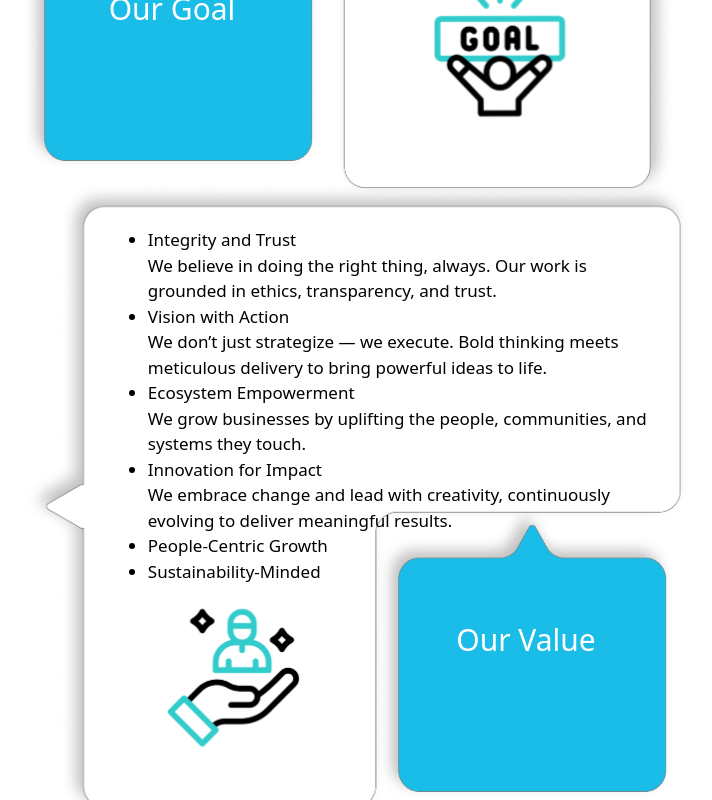
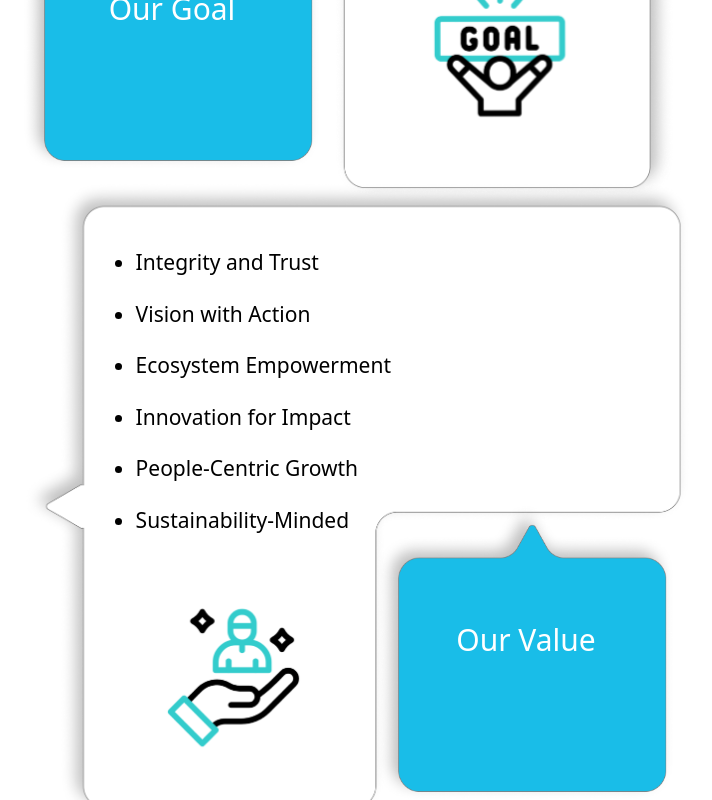
Before and after one commit to rejoyj/Manvian-Web, a React (Vite) app in the folder Manvian/: page / in a window 1280 px wide. Shown: the part 1751-2551 px from the top of the page, without its empty margins (3-715 px from the left). Built offline with nearby package versions, Linux system fonts and the light colour scheme.

Commit message:
Final by us

```diff
--- a/Manvian/src/Component/LeftBottom.css
+++ b/Manvian/src/Component/LeftBottom.css
@@ -42,7 +42,7 @@ right: 100px;
   top: 70px; /* Adjust as needed */
   left: 65px; /* Adjust as needed */
   color: black;
-  font-size: 18px;
+  font-size: 19px;
   max-width: 80%;
   z-index: 2;
 }
--- a/Manvian/src/Component/RightBottom.css
+++ b/Manvian/src/Component/RightBottom.css
@@ -40,15 +40,18 @@
 }
 
 .container-rb p {
+  margin-bottom: 3px;
   position: absolute;
-  top: 45px;
-  right: 40px; /* Adjust as needed */
+  top: 65px;
+  right: 300px; /* Adjust as needed */
   color: black;
-  font-size: 17px;
+  font-size: 21px;
   max-width: 80%;
   z-index: 2;
 }
-
+.container-rb p ul li{
+  margin-bottom: 20px;
+}
 .icon-bounce {
   animation: bounceInBottom 1.5s infinite ease-out forwards;
 }
--- a/Manvian/src/Component/RightBottom.jsx
+++ b/Manvian/src/Component/RightBottom.jsx
@@ -9,12 +9,12 @@ const RightBottom = () => {
         <div className="container-rb">
           <p>
             <ul>
-              <li>Integrity and Trust <br />We believe in doing the right thing, always. Our work is grounded in ethics, transparency, and trust.</li>
+              <li>Integrity and Trust </li>
 
-              <li>Vision with Action <br />We don’t just strategize — we execute. Bold thinking meets meticulous delivery to bring powerful ideas to life.</li>
+              <li>Vision with Action </li>
 
-              <li>Ecosystem Empowerment <br/>We grow businesses by uplifting the people, communities, and systems they touch.</li>
-              <li>Innovation for Impact <br /> We embrace change and lead with creativity, continuously evolving to deliver meaningful results.</li>
+              <li>Ecosystem Empowerment </li>
+              <li>Innovation for Impact </li>
               <li>People-Centric Growth</li>
               <li>Sustainability-Minded</li>
             </ul>
```
